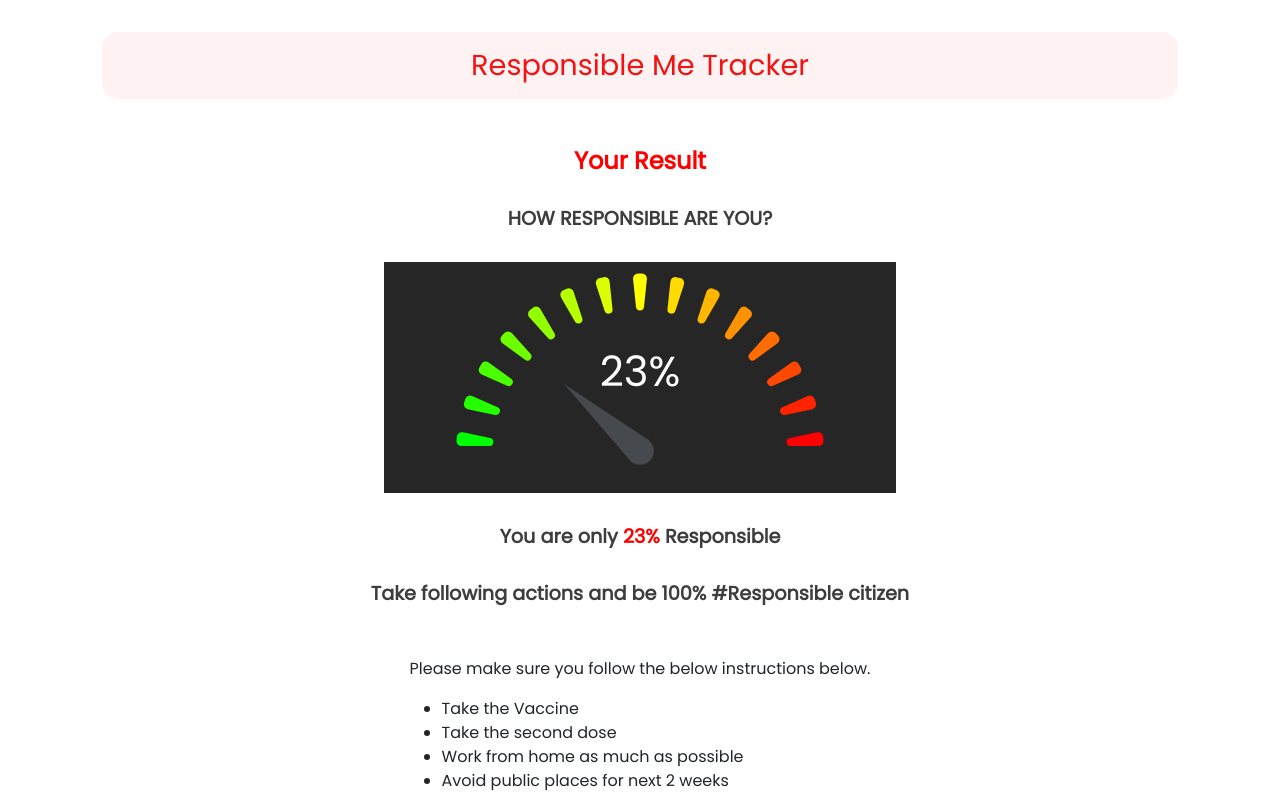
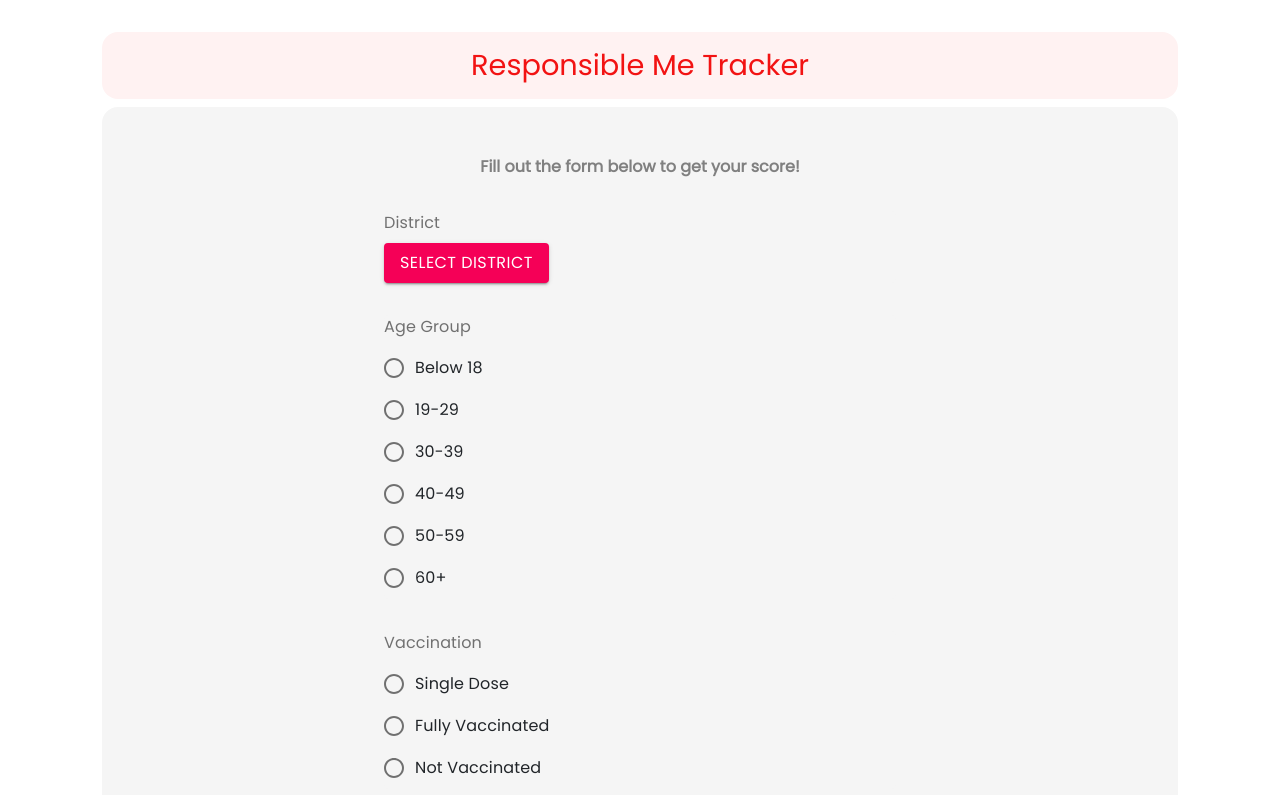
Before and after one commit to NTK7/responsible-me-tracker, a React (Create React App) app: page / in a window 1280 px wide. Shown: the top 795 px of the page. Built offline with nearby package versions, Linux system fonts and the light colour scheme.

Commit message:
removed dummy data

```diff
--- a/src/app/Home.js
+++ b/src/app/Home.js
@@ -16,7 +16,7 @@ import { db } from "../firebase";
 import { Fade } from "react-reveal";
 import { WEIGHTS } from "../utils/conversions";
 
-const Home = () => {
+const App = () => {
   const [age, setAge] = useState(null);
   const [district, setDistrict] = useState("");
   const [vaccination, setVaccination] = useState(null);
@@ -24,8 +24,9 @@ const Home = () => {
   const [publicVisiting, setPublicVisiting] = useState(null);
   const [friendVisiting, setFriendVisiting] = useState(null);
   const [useOfMask, setUseOfMask] = useState(null);
+  const [totalWeight, setTotalWeight] = useState(null);
 
-  const [displayResult, setDisplayResult] = useState(true);
+  const [displayResult, setDisplayResult] = useState(false);
   const [processing, setProcessing] = useState(false);
   const [anchorEl, setAnchorEl] = useState(null);
 
@@ -76,6 +77,7 @@ const Home = () => {
       WEIGHTS.public[publicVisiting] +
       WEIGHTS.friends[friendVisiting] +
       WEIGHTS.mask[useOfMask];
+    setTotalWeight(totalWeight_);
     await db
       .collection("users")
       .add({
@@ -274,11 +276,6 @@ const Home = () => {
                     control={<Radio required={true} />}
                     label="Sometimes"
                   />
-                  {/* <FormControlLabel
-                    value="Both"
-                    control={<Radio required={true} />}
-                    label="Both"
-                  /> */}
                 </RadioGroup>
               </FormControl>
 
@@ -306,11 +303,6 @@ const Home = () => {
                     control={<Radio required={true} />}
                     label="Sometimes"
                   />
-                  {/* <FormControlLabel
-                    value="Both"
-                    control={<Radio required={true} />}
-                    label="Both"
-                  /> */}
                 </RadioGroup>
               </FormControl>
 
@@ -338,11 +330,6 @@ const Home = () => {
                     control={<Radio required={true} />}
                     label="Sometimes"
                   />
-                  {/* <FormControlLabel
-                    value="Both"
-                    control={<Radio required={true} />}
-                    label="Both"
-                  /> */}
                 </RadioGroup>
               </FormControl>
 
@@ -354,15 +341,14 @@ const Home = () => {
         ) : processing ? (
           <Processing />
         ) : (
-          // <Result percentage={totalWeight} age={age} />
-          <Result percentage={0.23} age={"60+"} />
+          <Result percentage={totalWeight} age={age} />
         )}
       </Container>
     </Fade>
   );
 };
 
-export default Home;
+export default App;
 
 const Container = styled.div`
   padding: 2pc;
```
